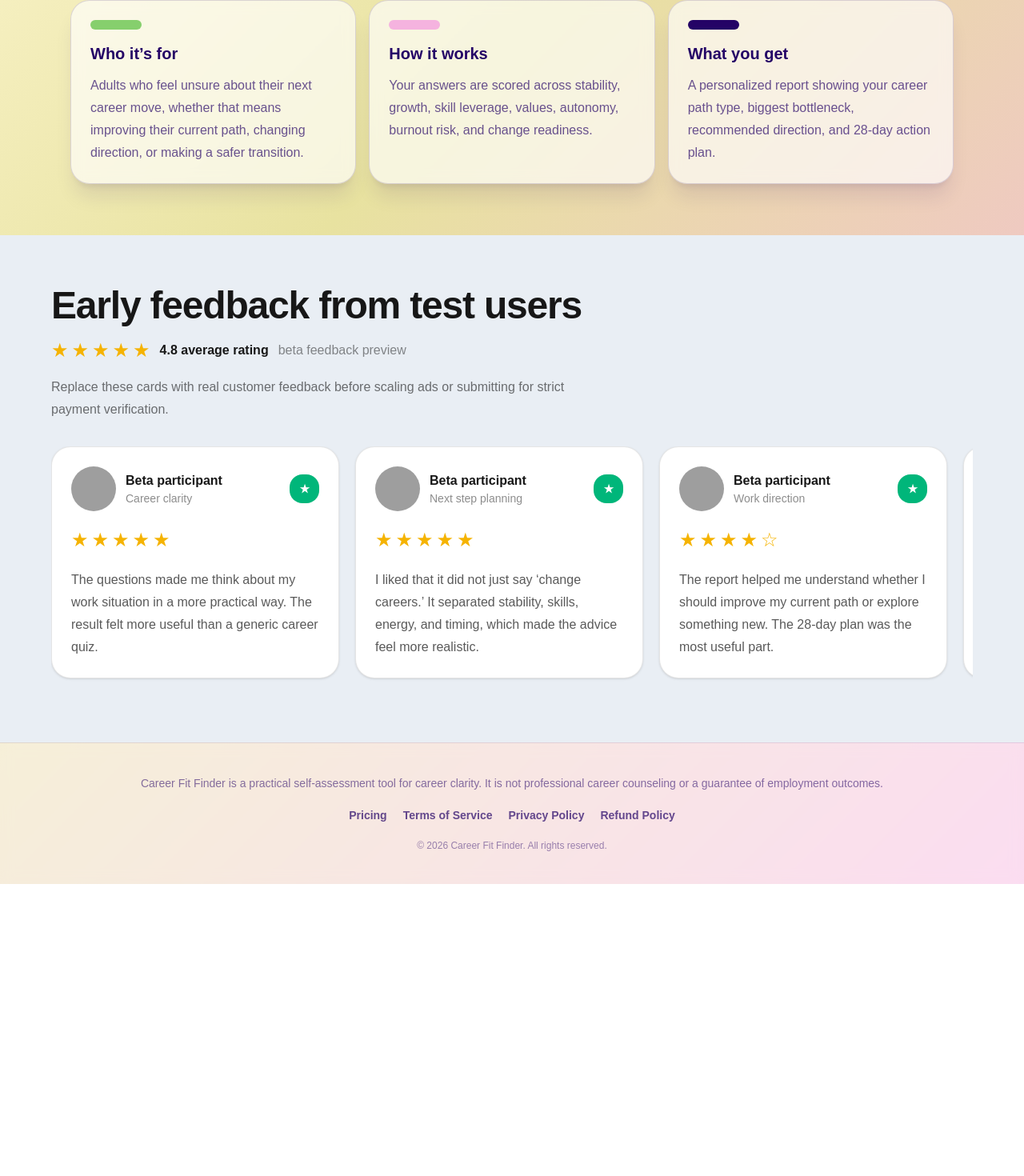
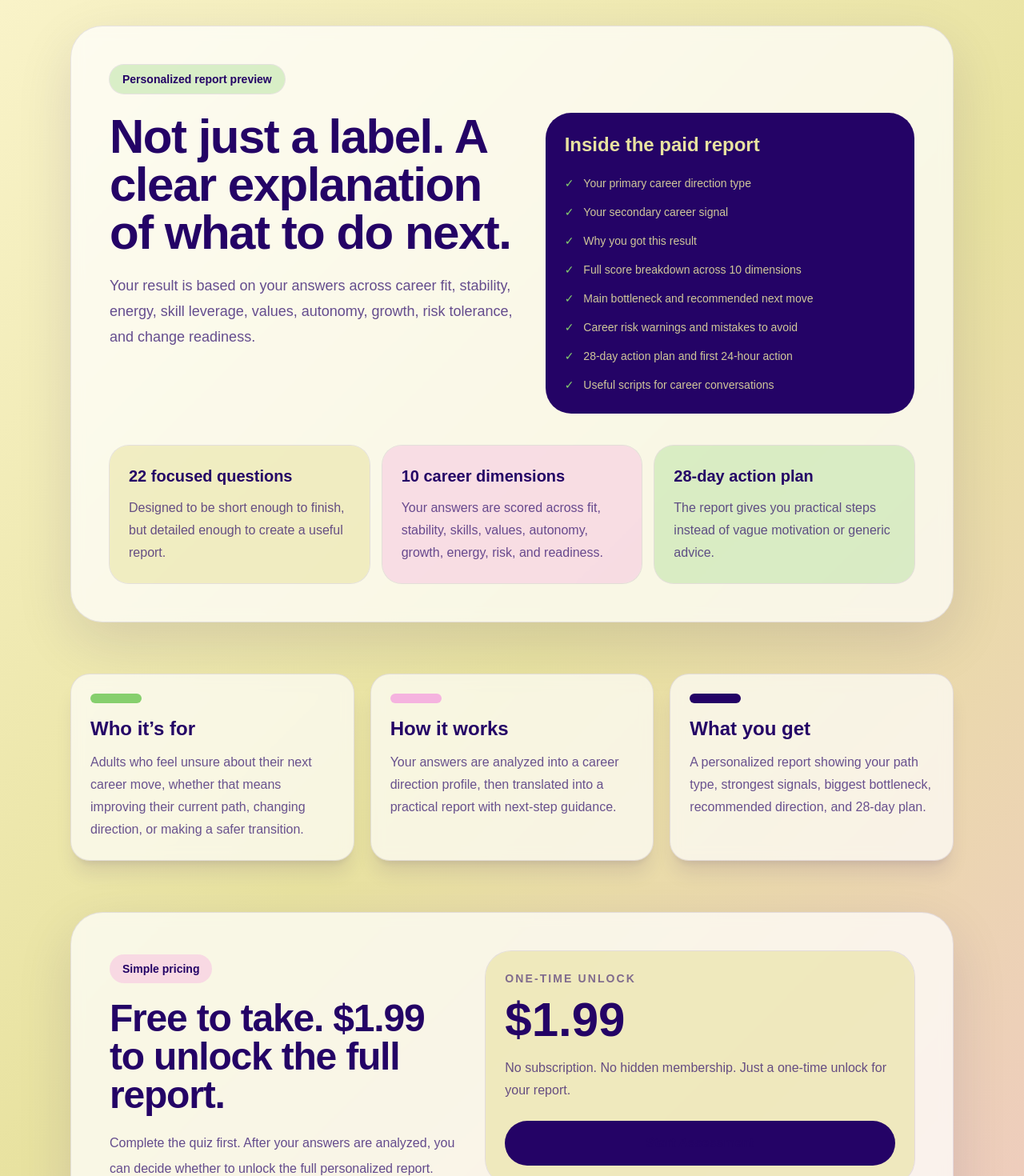
Before and after one commit to vakooragvelidze-x/git-commit--m-Initial-Career-Path-Finder-app-, a Next.js app: page / in a window 1280 px wide. Shown: the part 532-2002 px from the top of the page at 80% size. Before the commit the page ends 1637 px from the top, so only its background shows below. Built offline with nearby package versions, Linux system fonts and the light colour scheme; grey boxes are pictures that could not be loaded; a web font is replaced by a local one.

Commit message:
Upgrade landing page for report V2

```diff
--- a/app/page.tsx
+++ b/app/page.tsx
@@ -4,7 +4,7 @@ export default function Home() {
   return (
     <main className="min-h-screen text-[#240366]">
       <section className="mx-auto flex max-w-6xl flex-col items-center justify-center px-6 pb-16 pt-20 text-center">
-        <div className="mb-6 rounded-full border border-[#240366]/15 bg-white/60 px-4 py-2 text-sm text-[#240366]/70 shadow-sm backdrop-blur">
+        <div className="mb-6 rounded-full border border-[#240366]/15 bg-white/65 px-4 py-2 text-sm font-bold text-[#240366]/70 shadow-sm backdrop-blur">
           3–5 minute self-assessment for adults 30+
         </div>
 
@@ -12,34 +12,133 @@ export default function Home() {
           Find the career direction that fits you best right now.
         </h1>
 
-<p className="mt-6 max-w-2xl text-lg font-medium leading-8 text-[#240366]/75">          Answer 22 focused questions and get a personalized career path report
-based on your current situation, goals, energy, skills, responsibilities,
-and next-step readiness.
+        <p className="mt-6 max-w-2xl text-lg font-medium leading-8 text-[#240366]/75">
+          Answer 22 focused questions and get a personalized career report that
+          explains your best next move, your main bottleneck, your strongest
+          career signals, and your practical 28-day action plan.
         </p>
 
         <div className="mt-9 flex flex-col gap-3 sm:flex-row">
           <a
             href="/quiz"
-  className="rounded-full bg-[#e8e2a0] px-8 py-4 text-base font-bold text-[#240366] shadow-lg shadow-[#240366]/20 ring-1 ring-[#240366]/15 transition hover:bg-[#f5b3df]"
+            className="rounded-full bg-[#e8e2a0] px-8 py-4 text-base font-extrabold text-[#240366] shadow-lg shadow-[#240366]/20 ring-1 ring-[#240366]/15 transition hover:bg-[#f5b3df]"
           >
             Start Free Assessment
           </a>
 
           <a
-  href="#how-it-works"
-  className="rounded-full border border-[#240366]/15 bg-white/75 px-8 py-4 text-base font-bold text-[#240366] shadow-sm backdrop-blur transition hover:bg-[#e8e2a0]"
+            href="#report-preview"
+            className="rounded-full border border-[#240366]/15 bg-white/75 px-8 py-4 text-base font-extrabold text-[#240366] shadow-sm backdrop-blur transition hover:bg-[#e8e2a0]"
           >
             See What You’ll Get
           </a>
         </div>
+      </section>
 
-        <div
-          id="how-it-works"
-          className="mt-16 grid w-full gap-4 text-left md:grid-cols-3"
+      <section
+        id="report-preview"
+        className="mx-auto max-w-6xl px-6 pb-16 text-[#240366]"
       >
-          <div className="rounded-3xl border border-[#240366]/15 bg-white/65 p-6 shadow-xl shadow-[#240366]/10 backdrop-blur">
+        <div className="rounded-[2.5rem] border border-[#240366]/10 bg-white/72 p-8 shadow-[0_24px_70px_rgba(36,3,102,0.12)] backdrop-blur md:p-12">
+          <div className="inline-flex rounded-full bg-[#86cf6d]/30 px-4 py-2 text-sm font-bold ring-1 ring-[#240366]/10">
+            Personalized report preview
+          </div>
+
+          <div className="mt-6 grid gap-8 lg:grid-cols-[1fr_0.9fr] lg:items-start">
+            <div>
+              <h2 className="text-4xl font-extrabold tracking-tight md:text-6xl">
+                Not just a label. A clear explanation of what to do next.
+              </h2>
+
+              <p className="mt-5 text-lg leading-8 text-[#240366]/70">
+                Your result is based on your answers across career fit,
+                stability, energy, skill leverage, values, autonomy, growth,
+                risk tolerance, and change readiness.
+              </p>
+            </div>
+
+            <div className="rounded-[2rem] bg-[#240366] p-6 text-[#e8e2a0]">
+              <h3 className="text-2xl font-extrabold">
+                Inside the paid report
+              </h3>
+
+              <div className="mt-5 space-y-3 text-sm leading-6 text-[#e8e2a0]/88">
+                <div className="flex gap-3">
+                  <span className="text-[#86cf6d]">✓</span>
+                  <span>Your primary career direction type</span>
+                </div>
+
+                <div className="flex gap-3">
+                  <span className="text-[#86cf6d]">✓</span>
+                  <span>Your secondary career signal</span>
+                </div>
+
+                <div className="flex gap-3">
+                  <span className="text-[#86cf6d]">✓</span>
+                  <span>Why you got this result</span>
+                </div>
+
+                <div className="flex gap-3">
+                  <span className="text-[#86cf6d]">✓</span>
+                  <span>Full score breakdown across 10 dimensions</span>
+                </div>
+
+                <div className="flex gap-3">
+                  <span className="text-[#86cf6d]">✓</span>
+                  <span>Main bottleneck and recommended next move</span>
+                </div>
+
+                <div className="flex gap-3">
+                  <span className="text-[#86cf6d]">✓</span>
+                  <span>Career risk warnings and mistakes to avoid</span>
+                </div>
+
+                <div className="flex gap-3">
+                  <span className="text-[#86cf6d]">✓</span>
+                  <span>28-day action plan and first 24-hour action</span>
+                </div>
+
+                <div className="flex gap-3">
+                  <span className="text-[#86cf6d]">✓</span>
+                  <span>Useful scripts for career conversations</span>
+                </div>
+              </div>
+            </div>
+          </div>
+
+          <div className="mt-10 grid gap-4 md:grid-cols-3">
+            <div className="rounded-3xl bg-[#e8e2a0]/55 p-6 ring-1 ring-[#240366]/10">
+              <h3 className="text-xl font-extrabold">22 focused questions</h3>
+              <p className="mt-3 leading-7 text-[#240366]/68">
+                Designed to be short enough to finish, but detailed enough to
+                create a useful report.
+              </p>
+            </div>
+
+            <div className="rounded-3xl bg-[#f5b3df]/40 p-6 ring-1 ring-[#240366]/10">
+              <h3 className="text-xl font-extrabold">10 career dimensions</h3>
+              <p className="mt-3 leading-7 text-[#240366]/68">
+                Your answers are scored across fit, stability, skills, values,
+                autonomy, growth, energy, risk, and readiness.
+              </p>
+            </div>
+
+            <div className="rounded-3xl bg-[#86cf6d]/28 p-6 ring-1 ring-[#240366]/10">
+              <h3 className="text-xl font-extrabold">28-day action plan</h3>
+              <p className="mt-3 leading-7 text-[#240366]/68">
+                The report gives you practical steps instead of vague motivation
+                or generic advice.
+              </p>
+            </div>
+          </div>
+        </div>
+      </section>
+
+      <section className="mx-auto max-w-6xl px-6 pb-16">
+        <div className="grid gap-5 md:grid-cols-3">
+          <div className="rounded-3xl border border-[#240366]/10 bg-white/68 p-6 shadow-xl shadow-[#240366]/10 backdrop-blur">
             <div className="mb-4 h-3 w-16 rounded-full bg-[#86cf6d]" />
-            <h2 className="text-xl font-bold">Who it’s for</h2>
+            <h2 className="text-2xl font-extrabold">Who it’s for</h2>
             <p className="mt-3 leading-7 text-[#240366]/68">
               Adults who feel unsure about their next career move, whether that
               means improving their current path, changing direction, or making
@@ -47,27 +146,109 @@ and next-step readiness.
             </p>
           </div>
 
-          <div className="rounded-3xl border border-[#240366]/15 bg-white/65 p-6 shadow-xl shadow-[#240366]/10 backdrop-blur">
+          <div className="rounded-3xl border border-[#240366]/10 bg-white/68 p-6 shadow-xl shadow-[#240366]/10 backdrop-blur">
             <div className="mb-4 h-3 w-16 rounded-full bg-[#f5b3df]" />
-            <h2 className="text-xl font-bold">How it works</h2>
+            <h2 className="text-2xl font-extrabold">How it works</h2>
             <p className="mt-3 leading-7 text-[#240366]/68">
-              Your answers are scored across stability, growth, skill leverage,
-              values, autonomy, burnout risk, and change readiness.
+              Your answers are analyzed into a career direction profile, then
+              translated into a practical report with next-step guidance.
             </p>
           </div>
 
-          <div className="rounded-3xl border border-[#240366]/15 bg-white/65 p-6 shadow-xl shadow-[#240366]/10 backdrop-blur">
+          <div className="rounded-3xl border border-[#240366]/10 bg-white/68 p-6 shadow-xl shadow-[#240366]/10 backdrop-blur">
             <div className="mb-4 h-3 w-16 rounded-full bg-[#240366]" />
-            <h2 className="text-xl font-bold">What you get</h2>
+            <h2 className="text-2xl font-extrabold">What you get</h2>
             <p className="mt-3 leading-7 text-[#240366]/68">
-              A personalized report showing your career path type, biggest
-              bottleneck, recommended direction, and 28-day action plan.
+              A personalized report showing your path type, strongest signals,
+              biggest bottleneck, recommended direction, and 28-day plan.
             </p>
           </div>
         </div>
       </section>
 
+      <section className="mx-auto max-w-6xl px-6 pb-16">
+        <div className="rounded-[2.5rem] border border-[#240366]/10 bg-white/72 p-8 shadow-[0_24px_70px_rgba(36,3,102,0.12)] backdrop-blur md:p-12">
+          <div className="grid gap-8 md:grid-cols-[0.9fr_1.1fr] md:items-center">
+            <div>
+              <div className="inline-flex rounded-full bg-[#f5b3df]/45 px-4 py-2 text-sm font-bold text-[#240366]">
+                Simple pricing
+              </div>
+
+              <h2 className="mt-5 text-4xl font-extrabold tracking-tight md:text-5xl">
+                Free to take. $1.99 to unlock the full report.
+              </h2>
+
+              <p className="mt-5 leading-8 text-[#240366]/70">
+                Complete the quiz first. After your answers are analyzed, you can
+                decide whether to unlock the full personalized report.
+              </p>
+            </div>
+
+            <div className="rounded-[2rem] bg-[#e8e2a0]/60 p-6 ring-1 ring-[#240366]/10">
+              <div className="text-sm font-bold uppercase tracking-[0.15em] text-[#240366]/55">
+                One-time unlock
+              </div>
+
+              <div className="mt-3 text-6xl font-extrabold">$1.99</div>
+
+              <p className="mt-4 leading-7 text-[#240366]/68">
+                No subscription. No hidden membership. Just a one-time unlock
+                for your report.
+              </p>
+
+              <a
+                href="/quiz"
+                className="mt-6 block rounded-full bg-[#240366] px-8 py-4 text-center text-base font-extrabold text-[#e8e2a0] transition hover:bg-[#351189]"
+              >
+                Start Assessment
+              </a>
+            </div>
+          </div>
+        </div>
+      </section>
+
       <ReviewCarousel />
+
+      <section className="mx-auto max-w-6xl px-6 py-16">
+        <div className="rounded-[2.5rem] border border-[#240366]/10 bg-white/65 p-8 backdrop-blur md:p-12">
+          <h2 className="text-4xl font-extrabold tracking-tight">FAQ</h2>
+
+          <div className="mt-8 grid gap-5 md:grid-cols-2">
+            <div className="rounded-3xl bg-[#fffdf8]/80 p-6 ring-1 ring-[#240366]/10">
+              <h3 className="font-extrabold">Is this a subscription?</h3>
+              <p className="mt-2 leading-7 text-[#240366]/68">
+                No. The report unlock is a one-time $1.99 payment.
+              </p>
+            </div>
+
+            <div className="rounded-3xl bg-[#fffdf8]/80 p-6 ring-1 ring-[#240366]/10">
+              <h3 className="font-extrabold">How long does it take?</h3>
+              <p className="mt-2 leading-7 text-[#240366]/68">
+                Most people can finish the 22-question assessment in about 3–5
+                minutes.
+              </p>
+            </div>
+
+            <div className="rounded-3xl bg-[#fffdf8]/80 p-6 ring-1 ring-[#240366]/10">
+              <h3 className="font-extrabold">
+                Is this professional career counseling?
+              </h3>
+              <p className="mt-2 leading-7 text-[#240366]/68">
+                No. It is a practical self-assessment based on your selected
+                answers. It is meant for direction and reflection, not diagnosis.
+              </p>
+            </div>
+
+            <div className="rounded-3xl bg-[#fffdf8]/80 p-6 ring-1 ring-[#240366]/10">
+              <h3 className="font-extrabold">Do I get the result instantly?</h3>
+              <p className="mt-2 leading-7 text-[#240366]/68">
+                Yes. After checkout, your private report link opens
+                automatically.
+              </p>
+            </div>
+          </div>
+        </div>
+      </section>
 
       <footer className="border-t border-[#240366]/10 bg-white/55 px-6 py-10 text-center backdrop-blur">
         <div className="mx-auto max-w-6xl">
@@ -77,7 +258,7 @@ and next-step readiness.
             employment outcomes.
           </p>
 
-          <div className="mt-5 flex flex-wrap justify-center gap-5 text-sm font-semibold text-[#240366]/70">
+          <div className="mt-5 flex flex-wrap justify-center gap-5 text-sm font-bold text-[#240366]/70">
             <a href="/pricing" className="transition hover:text-[#240366]">
               Pricing
             </a>
```
Lines whose indentation alone changed are shown as unchanged.
